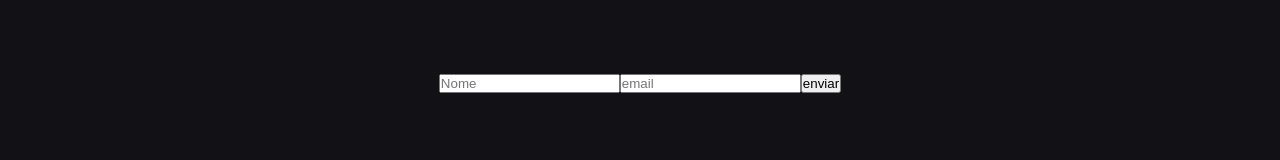
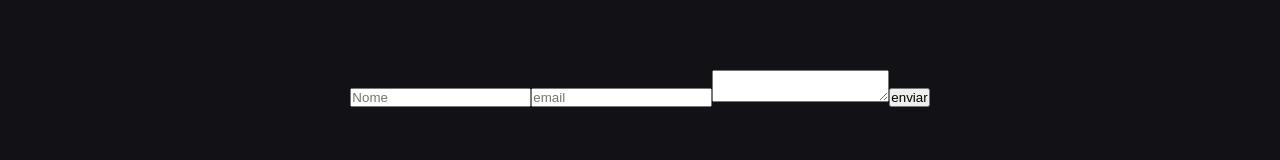
Before and after one commit to EvanderInacio/Portfolio, a Next.js app: page / in a window 1280 px wide. Shown: the part 2288-2448 px from the top of the page. Built offline with nearby package versions, Linux system fonts and the light colour scheme.

Commit message:
Contact :speech_balloon:

```diff
--- a/src/components/Contact/index.tsx
+++ b/src/components/Contact/index.tsx
@@ -3,7 +3,7 @@ export function Contact() {
     <form action="https://formsubmit.co/evander.20112@hotmail.com" method="POST">
       <input placeholder="Nome" type="text" />
       <input placeholder="email" type="email" />
-
+      <textarea name="mensagem" id="mensagem" required></textarea>
 
       <button type="submit">enviar</button>
     </form>
```
